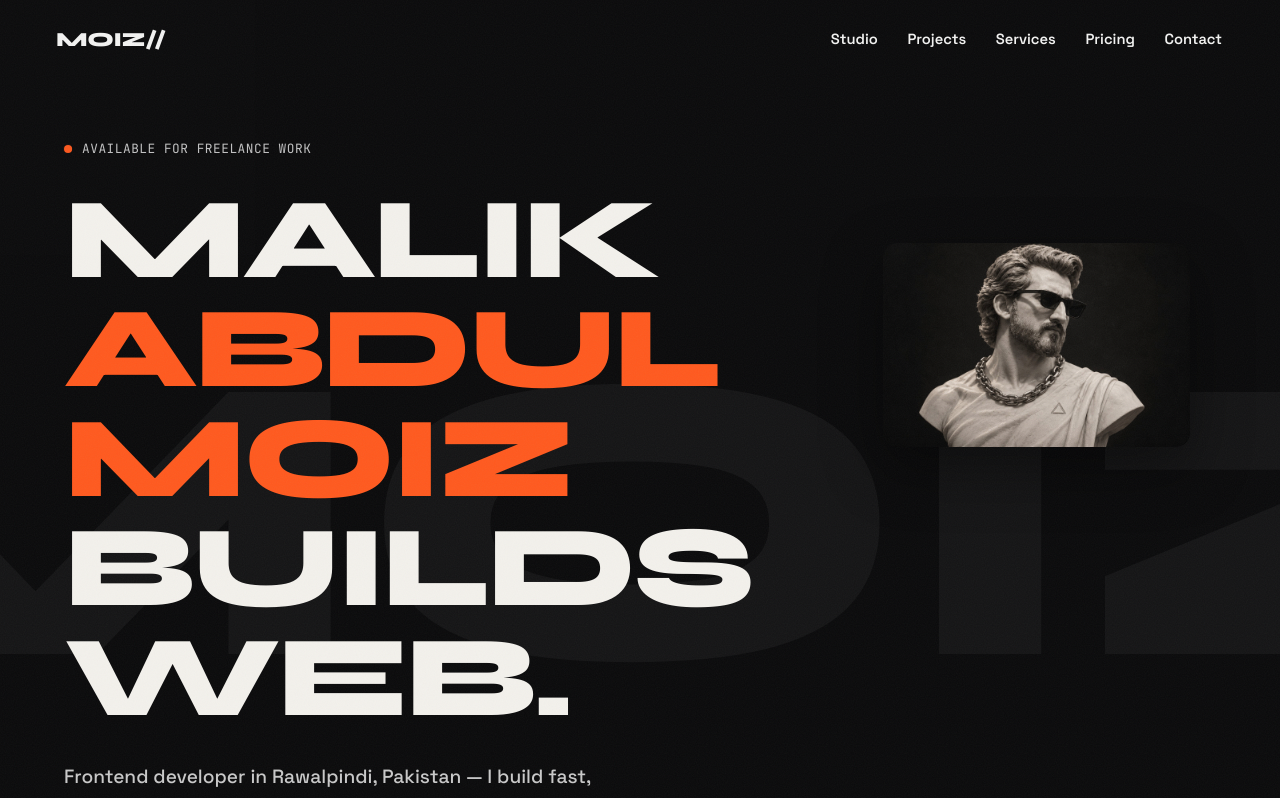
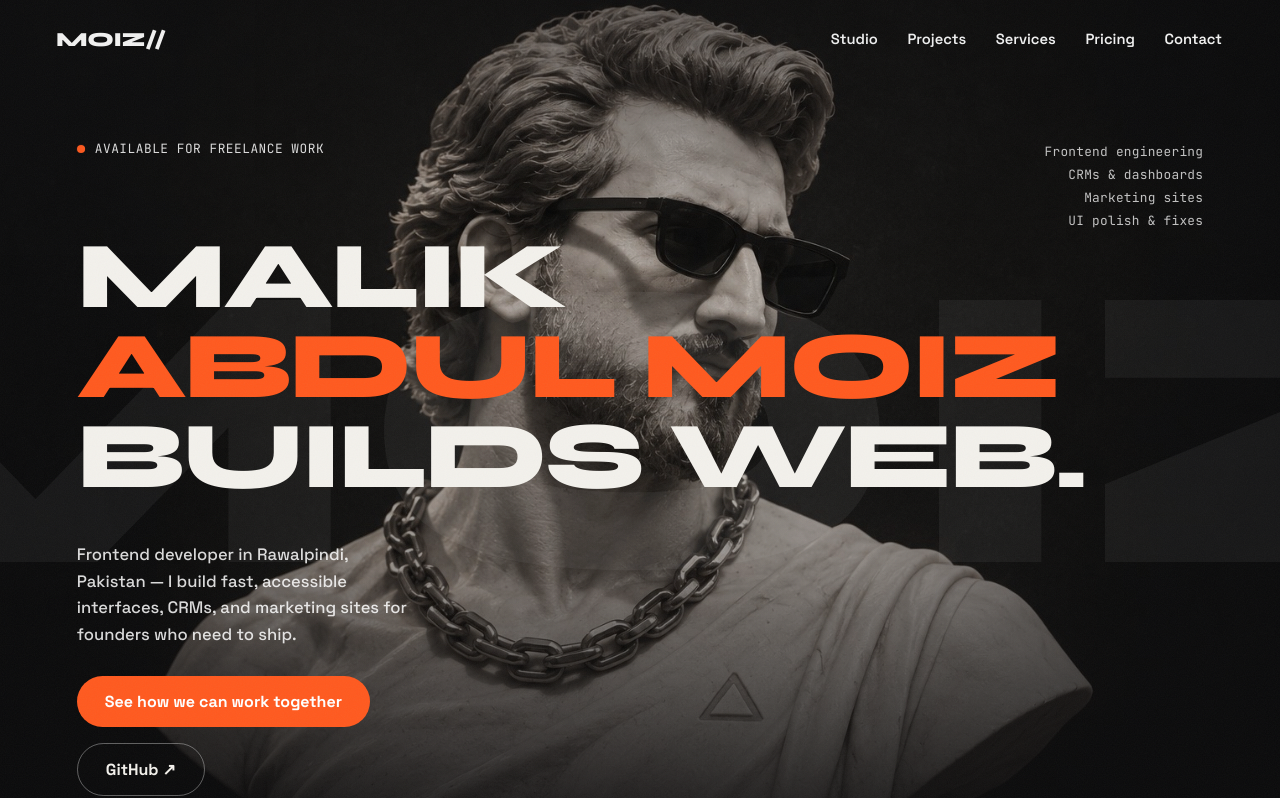
Before and after one commit to html-moiz03/portfolio-next, a Next.js app: page / in a window 1280 px wide. Shown: the top 798 px of the page. Built offline with nearby package versions, Linux system fonts and the light colour scheme.

Commit message:
Refactor hero section to enhance layout and visual presentation

```diff
--- a/app/globals.css
+++ b/app/globals.css
@@ -204,16 +204,44 @@ section {
   }
 }
 
-/* ---------- hero (dark, full-bleed) ---------- */
+/* ---------- hero (full-bleed sculpture photo) ---------- */
 .hero {
+  position: relative;
   min-height: 100vh;
   display: flex;
   flex-direction: column;
-  justify-content: center;
-  padding-top: 140px;
+  justify-content: space-between;
+  padding: 140px 6vw 56px;
   background: var(--ink);
   color: var(--paper);
   overflow: hidden;
+}
+.hero-bg {
+  position: absolute;
+  inset: 0;
+  z-index: 0;
+}
+.hero-bg-img {
+  object-fit: cover;
+  object-position: center 20%;
+}
+.hero-bg-overlay {
+  position: absolute;
+  inset: 0;
+  background: linear-gradient(
+      180deg,
+      rgba(11, 11, 12, 0.55) 0%,
+      rgba(11, 11, 12, 0.15) 30%,
+      rgba(11, 11, 12, 0.35) 65%,
+      rgba(11, 11, 12, 0.96) 100%
+    ),
+    linear-gradient(
+      90deg,
+      rgba(11, 11, 12, 0.5) 0%,
+      rgba(11, 11, 12, 0.05) 35%,
+      rgba(11, 11, 12, 0.05) 65%,
+      rgba(11, 11, 12, 0.5) 100%
+    );
 }
 .hero-watermark {
   position: absolute;
@@ -223,11 +251,20 @@ section {
   font-family: "Syne", sans-serif;
   font-weight: 800;
   font-size: clamp(8rem, 32vw, 26rem);
-  color: rgba(255, 255, 255, 0.04);
+  color: rgba(255, 255, 255, 0.05);
   white-space: nowrap;
   pointer-events: none;
-  z-index: 0;
+  z-index: 1;
   user-select: none;
+}
+.hero-top-row {
+  position: relative;
+  z-index: 2;
+  display: flex;
+  align-items: flex-start;
+  justify-content: space-between;
+  gap: 24px;
+  flex-wrap: wrap;
 }
 .hero-eyebrow {
   display: inline-flex;
@@ -236,11 +273,7 @@ section {
   font-family: "JetBrains Mono", monospace;
   font-size: 0.8rem;
   letter-spacing: 0.04em;
-  color: rgba(255, 255, 255, 0.75);
-  width: fit-content;
-  margin-bottom: 28px;
-  position: relative;
-  z-index: 1;
+  color: rgba(255, 255, 255, 0.85);
 }
 .hero-eyebrow .dot {
   width: 8px;
@@ -260,29 +293,48 @@ section {
     opacity: 0.4;
   }
 }
-.hero h1 {
+.hero-tags {
+  list-style: none;
+  font-family: "JetBrains Mono", monospace;
+  font-size: 0.8rem;
+  letter-spacing: 0.02em;
+  color: rgba(255, 255, 255, 0.75);
+  text-align: right;
+}
+.hero-tags li {
+  padding: 3px 0;
+}
+.hero-bottom-row {
   position: relative;
-  z-index: 1;
-  font-size: clamp(2.8rem, 9vw, 7.6rem);
+  z-index: 2;
+  display: flex;
+  align-items: flex-end;
+  justify-content: space-between;
+  gap: 40px;
+  flex-wrap: wrap;
+}
+.hero-heading {
+  font-size: clamp(2.6rem, 7.4vw, 6.2rem);
   text-transform: uppercase;
+  max-width: 14ch;
 }
-.hero h1 .line {
+.hero-heading .line {
   display: block;
   overflow: hidden;
 }
-.hero h1 .line span {
+.hero-heading .line span {
   display: inline-block;
   transform: translateY(110%);
   animation: riseUp 0.9s cubic-bezier(0.2, 0.9, 0.2, 1) forwards;
 }
-.hero h1 .line:nth-child(1) span {
+.hero-heading .line:nth-child(1) span {
   animation-delay: 0.05s;
 }
-.hero h1 .line:nth-child(2) span {
+.hero-heading .line:nth-child(2) span {
   animation-delay: 0.18s;
   color: var(--accent);
 }
-.hero h1 .line:nth-child(3) span {
+.hero-heading .line:nth-child(3) span {
   animation-delay: 0.3s;
 }
 @keyframes riseUp {
@@ -290,65 +342,36 @@ section {
     transform: translateY(0);
   }
 }
-
-/* ---------- hero pop-in portrait ---------- */
-.hero-pop-wrap {
-  position: absolute;
-  top: 0.5em;
-  right: 2vw;
-  width: clamp(220px, 24vw, 360px);
-  z-index: 3;
-  pointer-events: none;
-  animation: heroPopIn 0.9s steps(7, end) 0.5s both;
-  border-radius: 14px;
-  overflow: hidden;
-  box-shadow: 0 20px 60px rgba(0, 0, 0, 0.45);
-}
-.hero-pop {
-  width: 100%;
-  height: auto;
-  display: block;
-}
-@keyframes heroPopIn {
-  0% {
-    transform: translateX(120%) translateY(-10%);
-    opacity: 0;
-  }
-  100% {
-    transform: translateX(0) translateY(0);
-    opacity: 1;
-  }
-}
-@media (prefers-reduced-motion: reduce) {
-  .hero-pop-wrap {
-    animation: none;
-  }
-}
-@media (max-width: 720px) {
-  .hero-pop-wrap {
-    display: block;
-    position: static;
-    width: clamp(200px, 70vw, 320px);
-    margin: 18px 0 0 auto;
-  }
+.hero-side {
+  max-width: 340px;
+  padding-bottom: 0.4em;
 }
 .hero-lead {
-  position: relative;
-  z-index: 1;
-  max-width: 580px;
-  font-size: clamp(1rem, 1.5vw, 1.25rem);
-  margin-top: 30px;
+  font-size: clamp(0.95rem, 1.3vw, 1.1rem);
   font-weight: 500;
   line-height: 1.6;
-  color: rgba(255, 255, 255, 0.78);
+  color: rgba(255, 255, 255, 0.85);
 }
 .hero-ctas {
-  position: relative;
-  z-index: 1;
   display: flex;
   flex-wrap: wrap;
   gap: 16px;
-  margin-top: 44px;
+  margin-top: 28px;
+}
+@media (max-width: 860px) {
+  .hero {
+    padding: 120px 20px 40px;
+  }
+  .hero-bottom-row {
+    flex-direction: column;
+    align-items: flex-start;
+  }
+  .hero-side {
+    max-width: none;
+  }
+  .hero-tags {
+    text-align: left;
+  }
 }
 
 /* ---------- buttons ---------- */
--- a/app/page.tsx
+++ b/app/page.tsx
@@ -63,15 +63,38 @@ export default function Home() {
         </nav>
       </header>
 
-      {/* ---------- HERO (dark) ---------- */}
+      {/* ---------- HERO (full-bleed sculpture photo) ---------- */}
       <section className="hero" id="top">
+        <div className="hero-bg">
+          <Image
+            src="/sculpture.jpg"
+            alt="Marble bust sculpture portrait"
+            fill
+            priority
+            sizes="100vw"
+            className="hero-bg-img"
+          />
+          <div className="hero-bg-overlay" />
+        </div>
+
         <span className="hero-watermark" aria-hidden="true">
           MOIZ
         </span>
+
+        <div className="hero-top-row">
           <span className="hero-eyebrow">
             <span className="dot" /> AVAILABLE FOR FREELANCE WORK
           </span>
-        <h1>
+          <ul className="hero-tags">
+            <li>Frontend engineering</li>
+            <li>CRMs &amp; dashboards</li>
+            <li>Marketing sites</li>
+            <li>UI polish &amp; fixes</li>
+          </ul>
+        </div>
+
+        <div className="hero-bottom-row">
+          <h1 className="hero-heading">
             <span className="line">
               <span>MALIK</span>
             </span>
@@ -81,21 +104,12 @@ export default function Home() {
             <span className="line">
               <span>BUILDS WEB.</span>
             </span>
-          <span className="hero-pop-wrap">
-            <Image
-              src="/sculpture.jpg"
-              alt="Marble bust sculpture portrait"
-              width={1536}
-              height={1024}
-              priority
-              className="hero-pop"
-            />
-          </span>
           </h1>
+          <div className="hero-side">
             <p className="hero-lead">
               Frontend developer in Rawalpindi, Pakistan — I build fast,
-          accessible interfaces, CRMs, and marketing sites for founders who
-          need to ship.
+              accessible interfaces, CRMs, and marketing sites for founders
+              who need to ship.
             </p>
             <div className="hero-ctas">
               <a href="#work-with-me" className="btn">
@@ -109,6 +123,8 @@ export default function Home() {
               >
                 GitHub ↗
               </a>
+            </div>
+          </div>
         </div>
       </section>
 
```
Lines whose indentation alone changed are shown as unchanged.
